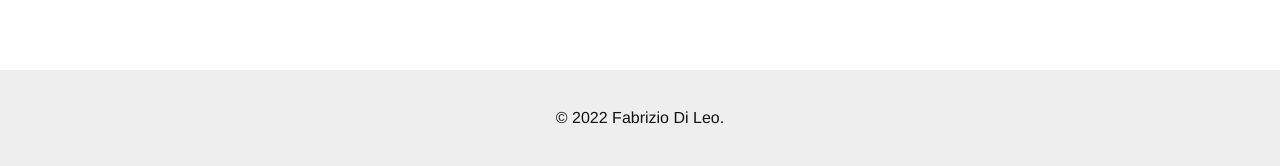
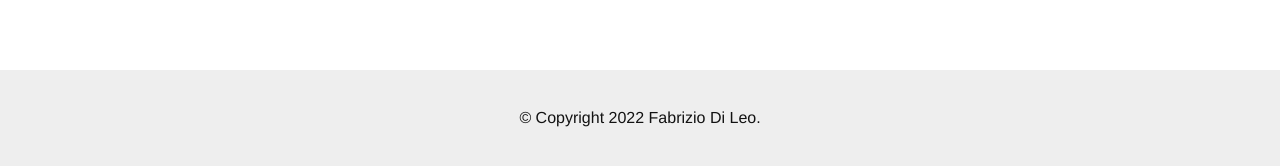
Before and after one commit to dileofabri/LB02_Modul290, a plain HTML site: page frontend/form.html in a window 1280 px wide. Shown: the part 1037-1203 px from the top of the page. Drawn offline with Linux system fonts and the light colour scheme; no server answers.

Commit message:
Copyright Info Changed

```diff
--- a/frontend/form.html
+++ b/frontend/form.html
@@ -66,7 +66,7 @@
 
     <!--Footer-->
     <footer>
-      <p class="footer">&copy; 2022 Fabrizio Di Leo.</p>
+      <p class="footer">&copy; Copyright 2022 Fabrizio Di Leo.</p>
     </footer>
 
     <script src="script/validate-inputs.js"></script>
```
Also changed, not shown: frontend/index.html (+1 -1 lines), 3 other files.
